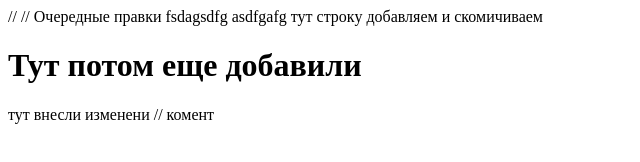
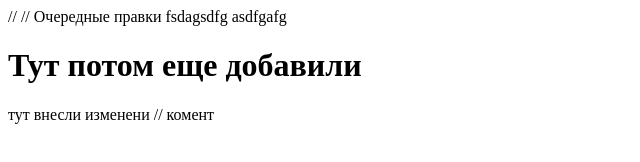
Before and after one commit to baxxopult/git-start, a plain HTML site: page src/test.html in a window 1280 px wide. Shown: the whole page, without its empty margins (0-640 px from the left). Drawn offline with Linux system fonts and the light colour scheme.

Commit message:
Revert "сливаем вместе коммиты и дописываем хрень"
This reverts commit e5a709f9911988d52f0501a6d2f1d464c606b0c3.

```diff
--- a/src/test.html
+++ b/src/test.html
@@ -5,7 +5,6 @@
 <head>Очередные правки</head>
 fsdagsdfg
 asdfgafg
-тут строку добавляем и скомичиваем
 
 <h1>Тут потом еще добавили</h1>
 <head> тут внесли изменени</head>
```
